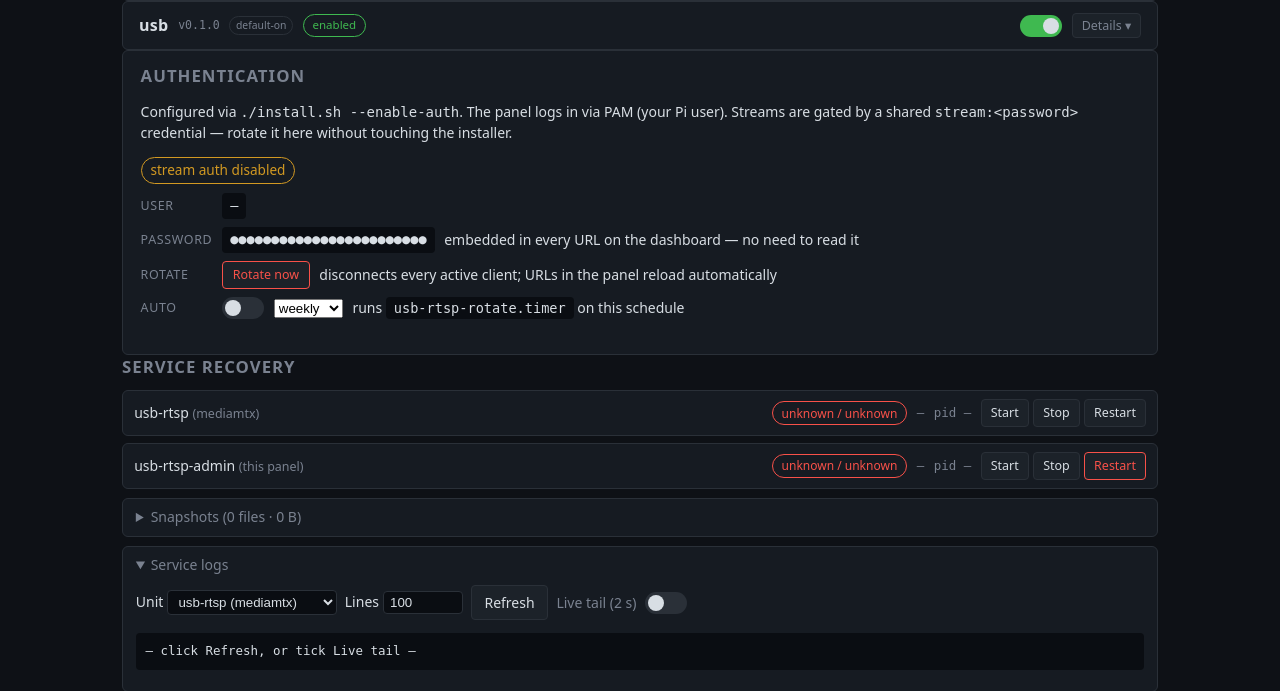
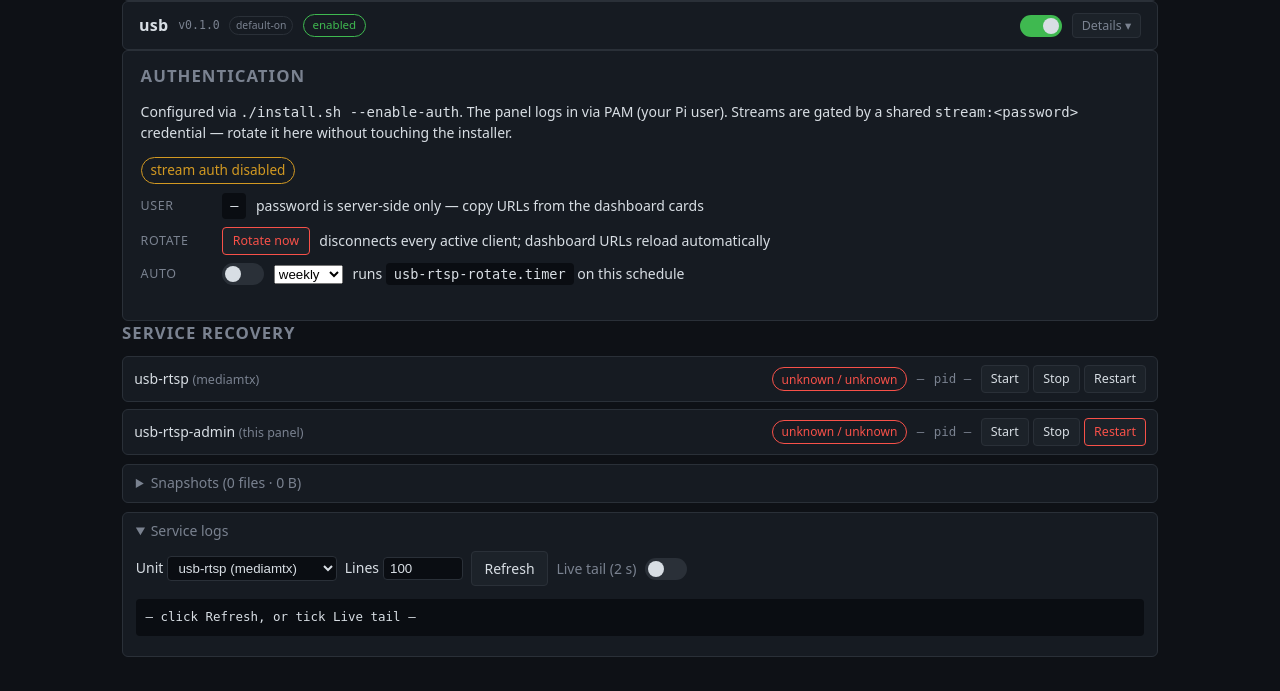
Before and after one commit to kyleengza/usb-rtsp, a FastAPI app: page /settings in a window 1280 px wide. Shown: the part 259-950 px from the top of the page. Run offline with FastAPI, Linux system fonts and the light colour scheme; data that the repository does not hold is empty.

Commit message:
ui(auth): drop password row from settings auth card
The password row showed only dots and a 'no need to read it' hint —
useless visual clutter. Now the URL pills on the dashboard are the
only place the embedded credentials surface (and that's only for
copy-into-external-player), and the iframe preview goes through
/preview/<cam>/ proxy so it doesn't need the password client-side
either. The settings card now shows just:

  user      stream
  rotate    [Rotate now]
  auto      [☐] [weekly ▾]

```diff
--- a/admin/templates/settings.html
+++ b/admin/templates/settings.html
@@ -97,16 +97,12 @@
     <div class="auth-row">
       <span class="auth-label">user</span>
       <code id="stream-user">—</code>
-    </div>
-    <div class="auth-row">
-      <span class="auth-label">password</span>
-      <code id="stream-pass">●●●●●●●●●●●●●●●●●●●●●●●●</code>
-      <span class="hint">embedded in every URL on the dashboard — no need to read it</span>
+      <span class="hint">password is server-side only — copy URLs from the dashboard cards</span>
     </div>
     <div class="auth-row">
       <span class="auth-label">rotate</span>
       <button type="button" class="danger" data-act="rotate-pass">Rotate now</button>
-      <span class="hint">disconnects every active client; URLs in the panel reload automatically</span>
+      <span class="hint">disconnects every active client; dashboard URLs reload automatically</span>
     </div>
     <div class="auth-row">
       <span class="auth-label">auto</span>
```
Also changed, not shown: admin/static/settings.js (+7 -3 lines).
